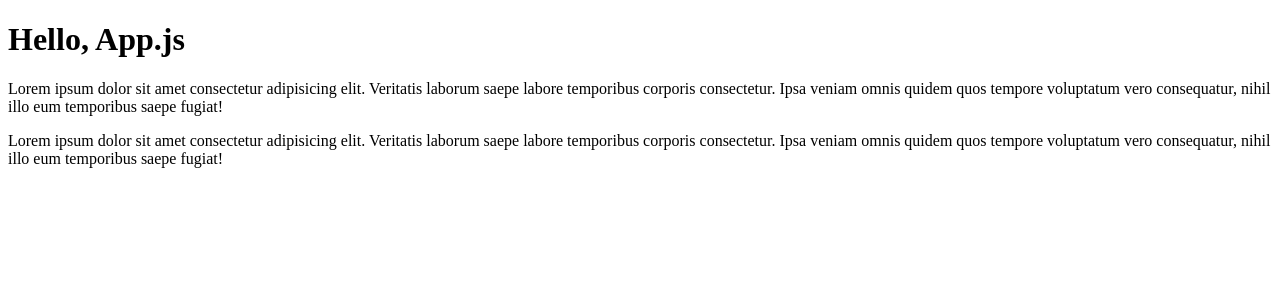
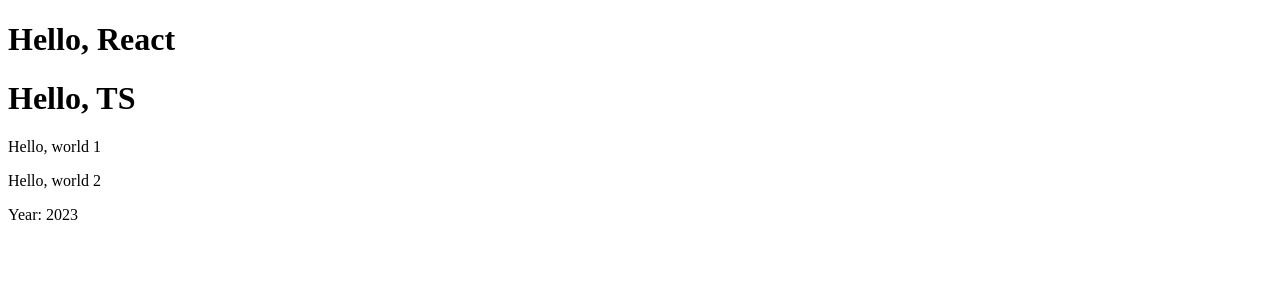
Before and after one commit to KurachBogdan/react-27-10, a React (Create React App) app in the folder shop-project/: page / in a window 1280 px wide. Shown: the top 300 px of the page. Built offline with nearby package versions, Linux system fonts and the light colour scheme.

Commit message:
add components and their types

```diff
--- a/shop-project/src/index.tsx
+++ b/shop-project/src/index.tsx
@@ -1,36 +1,51 @@
 import React from 'react'
 import ReactDOM from 'react-dom/client'
 
-const Title = () => {
-    return <h1>Hello, App.js</h1>
+interface ITitleProps {
+    text: string
 }
 
-const Content = () => {
+const Title = (props: ITitleProps) => {
+    console.log(props)
+    return <h1>Hello, {props.text}</h1>
+}
+
+interface IContentProps {
+    text1: string
+    text2: string
+    year: number
+}
+
+// Або ж можна ще написати type замість interface:
+
+// type ContentProps = {
+//     text1: string
+//     text2: string
+//     year: number
+// }
+
+const Content = (props: IContentProps) => {
     return (
         <React.Fragment>
-            <p>
-                Lorem ipsum dolor sit amet consectetur adipisicing elit.
-                Veritatis laborum saepe labore temporibus corporis consectetur.
-                Ipsa veniam omnis quidem quos tempore voluptatum vero
-                consequatur, nihil illo eum temporibus saepe fugiat!
-            </p>
-            <p>
-                Lorem ipsum dolor sit amet consectetur adipisicing elit.
-                Veritatis laborum saepe labore temporibus corporis consectetur.
-                Ipsa veniam omnis quidem quos tempore voluptatum vero
-                consequatur, nihil illo eum temporibus saepe fugiat!
-            </p>
+            <p>{props.text1}</p>
+            <p>{props.text2}</p>
+            <div>Year: {props.year}</div>
         </React.Fragment>
     )
 }
 
 function App() {
     return (
-    <>
-      <Title />
-      <Content />
-    </>
-      )
+        <>
+            <Title text="React" />
+            <Title text="TS" />
+            <Content
+                text1="Hello, world 1"
+                text2="Hello, world 2"
+                year={2023}
+            />
+        </>
+    )
 }
 
 const root = ReactDOM.createRoot(document.getElementById('root') as HTMLElement)
```
